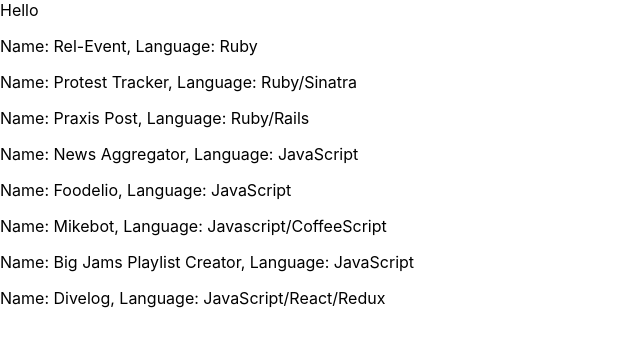
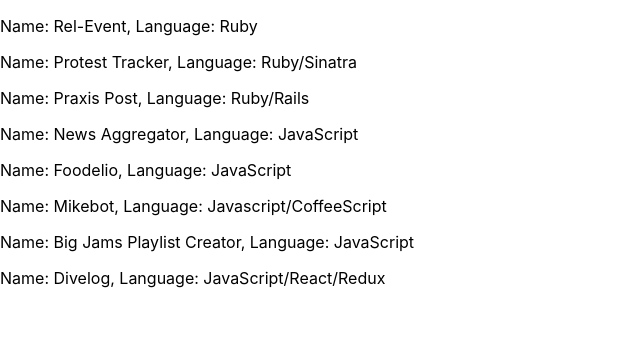
Before and after one commit to MikeShahin/portfolio, a React (Create React App) app: page / in a window 1280 px wide. Shown: the top 346 px of the page, without its empty margins (0-640 px from the left). Built offline with nearby package versions, Linux system fonts and the light colour scheme.

Commit message:
removed/cleaned up code

```diff
--- a/src/App.js
+++ b/src/App.js
@@ -8,7 +8,7 @@ class App extends Component {
   render() {
     return (
       <div>
-          Hello
+
           < ProjectsCard />
       </div>
     );
--- a/src/projectsCard.js
+++ b/src/projectsCard.js
@@ -1,17 +1,16 @@
 import React from 'react'
 import projects from './projects'
 
-const ProjectsCard = props => {
+const ProjectsCard = () => {
 
     return(
-        <div className="project-card">
-                <>
-        {projects.map(({ name, language, description, picture, video }) => (
-        <p key={name}>Name: {name},  Language: {language} </p>
-      ))}
-    </>
-
-        </div>
+        <>
+            {projects.map(({ name, language, description, picture, video }) => (
+                <div>
+                    <p key={name}>Name: {name},  Language: {language} </p>
+                </div>
+            ))}
+        </>
     )
 }
 
```
Also changed, not shown: src/logo.svg (deleted).
